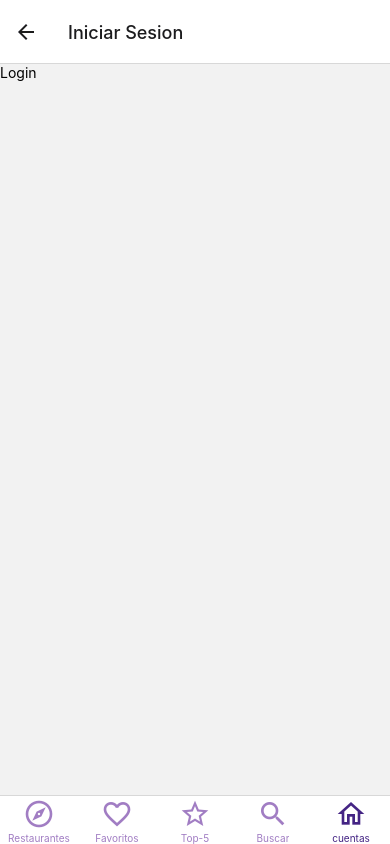
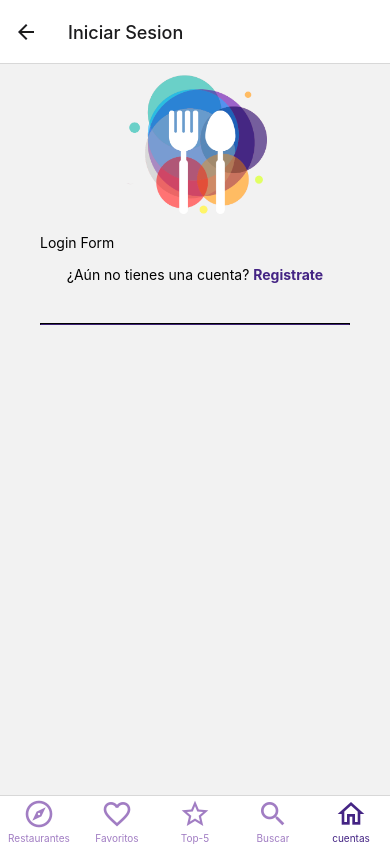
Before and after one commit to TomasLiendoLoker/restaurants, a React Native app: screen /account in a window 390 px wide. Both pictures are taken after a click on the button "Ver tu perfil". Built offline with nearby package versions, Linux system fonts and the light colour scheme; no server answers.

Commit message:
Se agrega registrar usuario
Se agrega el formulario correspondiente al registro del usuario

```diff
--- /dev/null
+++ b/components/account/RegisterForm.js
@@ -0,0 +1,44 @@
+//Primer Componente Interno para registrar formulario
+import { StyleSheet, Text, View } from "react-native";
+import React from "react";
+import { Button, Input } from "react-native-elements";
+
+export default function RegisterForm() {
+  return (
+    <View style={styles.form}>
+      <Input containerStyle={styles.input} placeholder="Ingrese su correo" />
+      <Input containerStyle={styles.input}
+      placeholder="Ingrese su contraseña"
+      password={true}
+      secureTextEntry={true}/>
+       <Input containerStyle={styles.input}
+      placeholder="Confirme su contraseña"
+      password={true}
+      secureTextEntry={true}/>
+      <Button
+        title="Registar Nuevo Usuario"
+        containerStyle={styles.btnContainer}
+        buttonStyle={styles.btn}
+      />
+    </View>
+
+  );
+}
+
+const styles = StyleSheet.create({
+  form: {
+    marginTop: 30,
+  },
+  input: {
+    width: "100%",
+  },
+  btnContainer:{
+      marginTop:20,
+      width: "95%",
+      alignSelf: "center"
+  },
+  btn:{
+      backgroundColor: "#442484"
+  }
+
+});
--- a/navigations/AccountStack.js
+++ b/navigations/AccountStack.js
@@ -1,10 +1,10 @@
-
-import { createStackNavigator } from '@react-navigation/stack'
-import React from 'react'
-import Account from '../screens/account/Account'
-import Login from '../screens/account/Login'
+import { createStackNavigator } from "@react-navigation/stack";
+import React from "react";
+import Account from "../screens/account/Account";
+import Login from "../screens/account/Login";
+import Register from "../screens/account/Register";
 //Creamos un stack de navegacion
-const Stack = createStackNavigator()
+const Stack = createStackNavigator();
 
 export default function AccountStack() {
   return (
@@ -14,13 +14,18 @@ export default function AccountStack() {
       <Stack.Screen
         name="account"
         component={Account}
-       options={{title: "Cuenta"}}
+        options={{ title: "Cuenta" }}
       />
       <Stack.Screen
         name="login"
         component={Login}
-       options={{title: "Iniciar Sesion"}}
+        options={{ title: "Iniciar Sesion" }}
+      />
+      <Stack.Screen
+        name="register"
+        component={Register}
+        options={{ title: "Registrar Usuario" }}
       />
     </Stack.Navigator>
-  )
+  );
 }
--- a/package.json
+++ b/package.json
@@ -22,6 +22,7 @@
     "react-native": "0.64.3",
     "react-native-elements": "^3.4.2",
     "react-native-gesture-handler": "~2.1.0",
+    "react-native-keyboard-aware-scroll-view": "^0.9.5",
     "react-native-safe-area-context": "3.3.2",
     "react-native-screens": "~3.10.1",
     "react-native-web": "0.17.1"
--- a/screens/account/Login.js
+++ b/screens/account/Login.js
@@ -1,12 +1,65 @@
-import { StyleSheet, Text, View } from 'react-native'
-import React from 'react'
+import { StyleSheet, Text, View,ScrollView, Image } from "react-native";
+import React from "react";
+import { Divider } from "react-native-elements";
+import {useNavigation} from '@react-navigation/native'
+
 
 export default function Login() {
+
   return (
-    <View>
-      <Text>Login</Text>
-    </View>
+    <ScrollView>
+      <Image
+        source={require("../../assets/restaurant-logo.png")}
+        resizeMode="contain"
+        style={styles.image}
+      />
+      <View style={styles.container}>
+        <Text>Login Form</Text>
+        <CreateAccount/>
+      </View>
+     <Divider
+      style={styles.divider}
+     />
+
+    </ScrollView>
+  );
+}
+
+function CreateAccount(props){
+  const navigation = useNavigation()
+  return(
+    <Text style={styles.register}
+    onPress={()=>navigation.navigate("register")}
+    >
+      ¿Aún no tienes una cuenta?{" "}
+        <Text style={styles.btnRegister}>
+          Registrate
+        </Text>
+    </Text>
   )
 }
 
-const styles = StyleSheet.create({})
+const styles = StyleSheet.create({
+  container:{
+    marginHorizontal: 40
+  },
+  divider:{
+    backgroundColor:"#442484",
+    margin: 40,
+    borderWidth:0.75
+  },
+  register:{
+    marginTop: 15,
+    marginHorizontal: 10,
+    alignSelf: "center"
+  },
+  btnRegister:{
+    color:"#442484",
+    fontWeight:"bold"
+  },
+  image:{
+    height: 150,
+    width: "100%",
+    marginBottom: 20
+  }
+});
--- /dev/null
+++ b/screens/account/Register.js
@@ -0,0 +1,27 @@
+import { StyleSheet, Text, View, Image } from "react-native";
+import React from "react";
+import RegisterForm from "../../components/account/RegisterForm";
+import {KeyboardAwareScrollView} from 'react-native-keyboard-aware-scroll-view'
+
+export default function Register() {
+  return (
+    <KeyboardAwareScrollView>
+        <Image
+        source={require("../../assets/restaurant-logo.png")}
+        resizeMode="contain"
+        style={styles.image}
+      />
+      <RegisterForm />
+    </KeyboardAwareScrollView>
+
+
+  );
+}
+
+const styles = StyleSheet.create({
+    image:{
+        height: 150,
+        width: "100%",
+        marginBottom: 20
+      }
+});
```
Also changed, not shown: 1 other file (tests, documents, lock files or other folders). Lines whose indentation alone changed are shown as unchanged.
